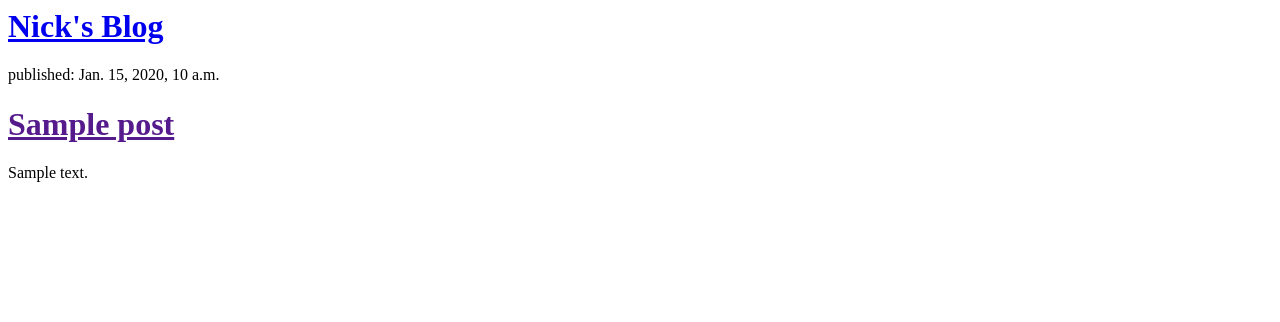
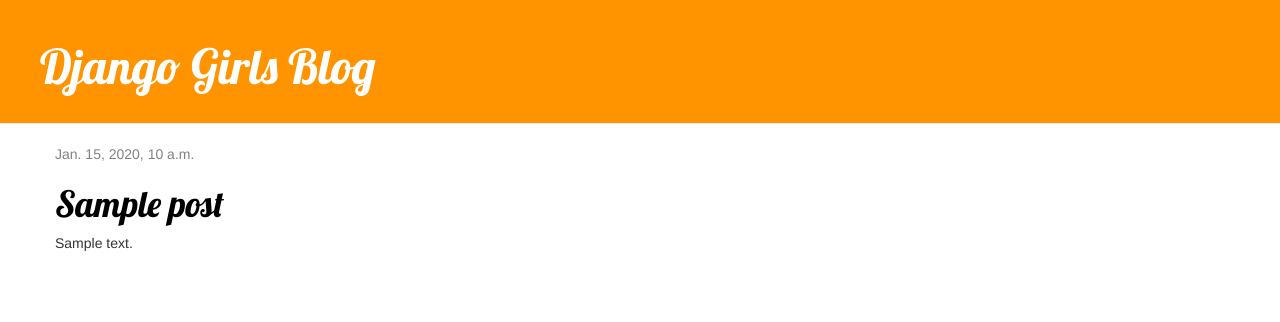
Before and after one commit to NickRobertson91/comp-sci-blog, a Django app: template blog_page/templates/blog_page/post_list.html in a window 1280 px wide. Shown: the top 322 px of the page. Run offline with Django 3.2, Linux system fonts and the light colour scheme; the template is opened without the code that fills it: values named after a table or form of the project are taken from there, others are empty; tables that the repository leaves empty hold one stand-in row (Sample ...); some libraries are stand-ins or nearby versions.

Commit message:
Added views to create/edit blog post inside the site.

```diff
--- /dev/null
+++ b/blog_page/static/styles/blog_page.css
@@ -0,0 +1,48 @@
+
+
+.page-header {
+    background-color: #ff9400;
+    margin-top: 0;
+    padding: 20px 20px 20px 40px;
+}
+
+.page-header h1, .page-header h1 a, .page-header h1 a:visited, .page-header h1 a:active {
+    color: #ffffff;
+    font-size: 36pt;
+    text-decoration: none;
+}
+
+.content {
+    margin-left: 40px;
+}
+
+h1, h2, h3, h4 {
+    font-family: 'Lobster', cursive;
+}
+
+.date {
+    color: #828282;
+}
+
+.save {
+    float: right;
+}
+
+.post-form textarea, .post-form input {
+    width: 100%;
+}
+
+.top-menu, .top-menu:hover, .top-menu:visited {
+    color: #ffffff;
+    float: right;
+    font-size: 26pt;
+    margin-right: 20px;
+}
+
+.post {
+    margin-bottom: 70px;
+}
+
+.post h1 a, .post h1 a:visited {
+    color: #000000;
+}
--- /dev/null
+++ b/blog_page/templates/blog_page/base.html
@@ -0,0 +1,33 @@
+{% load staticfiles %}
+
+<html>
+
+<head>
+    <title>Nick's Python/Django blog</title>
+    <link rel="stylesheet" href="//maxcdn.bootstrapcdn.com/bootstrap/3.2.0/css/bootstrap.min.css">
+    <link rel="stylesheet" href="//maxcdn.bootstrapcdn.com/bootstrap/3.2.0/css/bootstrap-theme.min.css">
+    <link href='//fonts.googleapis.com/css?family=Lobster&subset=latin,latin-ext' rel='stylesheet' type='text/css'>
+    <link rel="stylesheet" href="{% static 'styles/blog_page.css' %}">
+</head>
+
+<body>
+
+<div class="page-header">
+    {% if user.is_authenticated %}
+        <a href="{% url 'post_new' %}" class="top-menu"><span class="glyphicon glyphicon-plus"></span></a>
+    {% endif %}
+    <h1><a href="/">Django Girls Blog</a></h1>
+</div>
+
+<div class="content container">
+    <div class="row">
+        <div class="col-md-8">
+            {% block content %}
+            {% endblock %}
+        </div>
+    </div>
+</div>
+
+</body>
+
+</html>
--- a/blog_page/templates/blog_page/post_list.html
+++ b/blog_page/templates/blog_page/post_list.html
@@ -1,18 +1,13 @@
-<html>
-    <head>
-        <title>Nick's blog</title>
-    </head>
-    <body>
-        <div>
-            <h1><a href="/">Nick's Blog</a></h1>
+{% extends 'blog_page/base.html' %}
+
+{% block content %}
+    {% for post in posts %}
+        <div class="post">
+            <div class="date">
+                {{ post.published_date }}
+            </div>
+            <h1><a href="{% url 'post_detail' pk=post.pk %}">{{ post.title }}</a></h1>
+            <p>{{ post.text|linebreaksbr }}</p>
         </div>
-
-{% for post in posts %}
-    <div>
-        <p>published: {{ post.published_date }}</p>
-        <h1><a href="">{{ post.title }}</a></h1>
-        <p>{{ post.text|linebreaksbr }}</p>
-    </div>
-{% endfor %}
-    </body>
-</html>
+    {% endfor %}
+{% endblock %}
--- a/blog_page/urls.py
+++ b/blog_page/urls.py
@@ -3,5 +3,8 @@
 from . import views
 
 urlpatterns = [
-    url(r'^$', views.post_list, name='post_list')
+    url(r'^$', views.post_list, name='post_list'),
+    url(r'^post/(?P<k>\d+)/$', views.post_detail, name='post_detail'),
+    url(r'^post/new/$', views.post_new, name='post_new'),
+    url(r'^post/(?P<pk>\d+)/edit/$', views.post_edit, name='post_edit'),
 ]
```
Also changed, not shown: blog_page/forms.py (added, +9 -0 lines), blog_page/templates/blog_page/post_detail.html (added, +16 -0 lines), blog_page/templates/blog_page/post_edit.html (added, +9 -0 lines), blog_page/views.py (+34 -1 lines).
